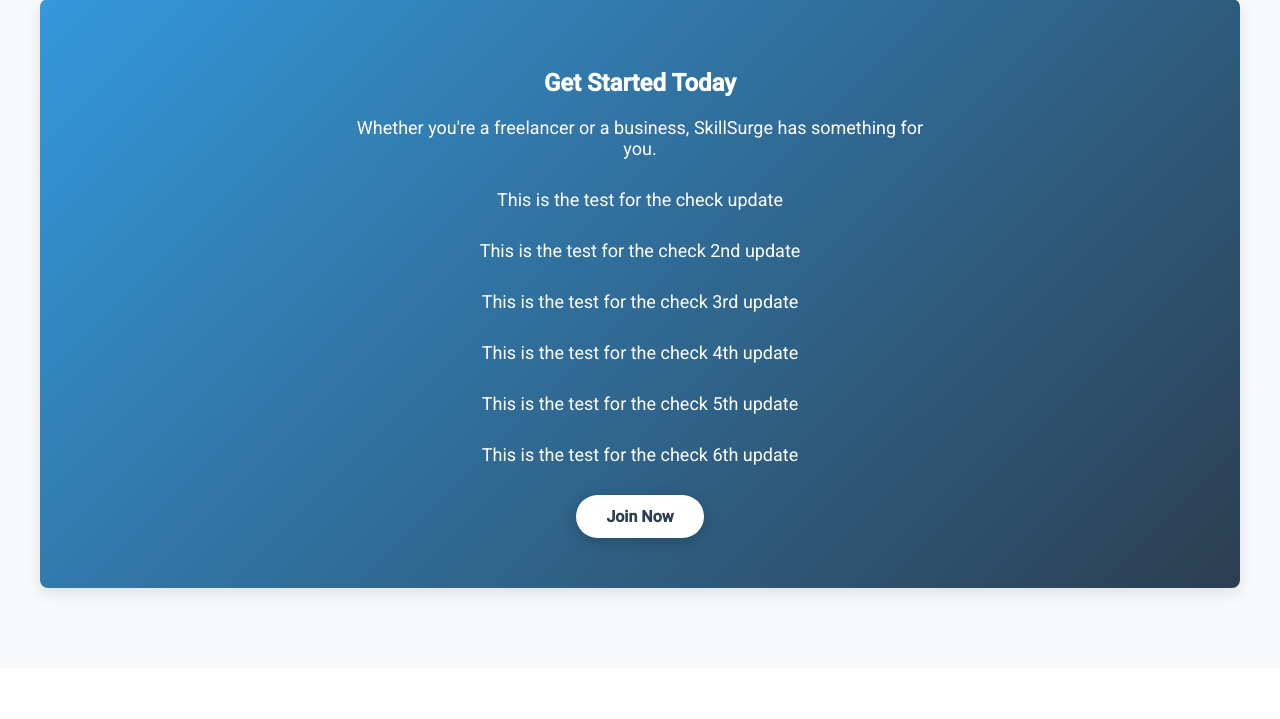
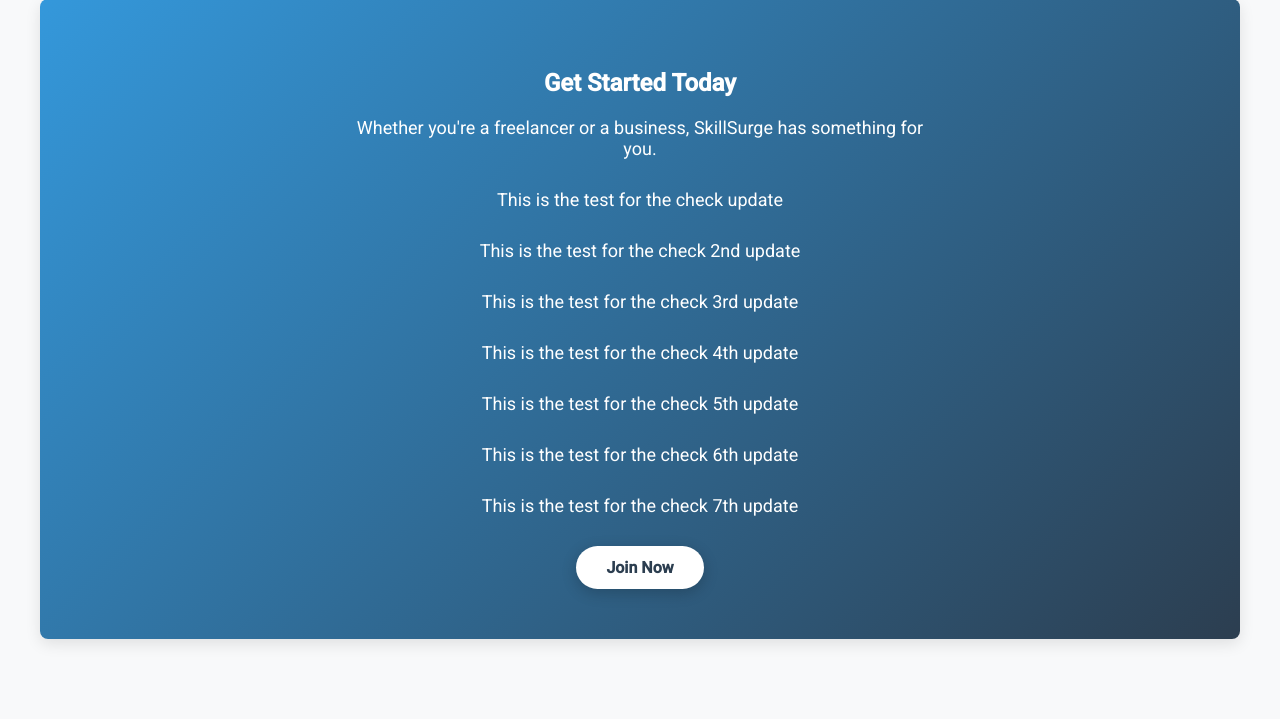
Before and after one commit to maheshpradeep/Freelance_website, a PHP site: page / in a window 1280 px wide. Shown: the part 1363-2082 px from the top of the page. Before the commit the page ends 1962 px from the top, so only its background shows below. Run offline with PHP 8.4, Linux system fonts and the light colour scheme.

Commit message:
7th update line check

```diff
--- a/index.php
+++ b/index.php
@@ -79,6 +79,7 @@ include('includes/header.php');
     <p>This is the test for the check 4th update</p>
     <p>This is the test for the check 5th update</p>
     <p>This is the test for the check 6th update</p>
+    <p>This is the test for the check 7th update</p>
     <?php if (!isset($_SESSION['user_id'])): ?>
       <a href="signup.php" class="btn">Join Now</a>
     <?php endif; ?>
```
Also changed, not shown: .github/workflows/docker-build.yml.
